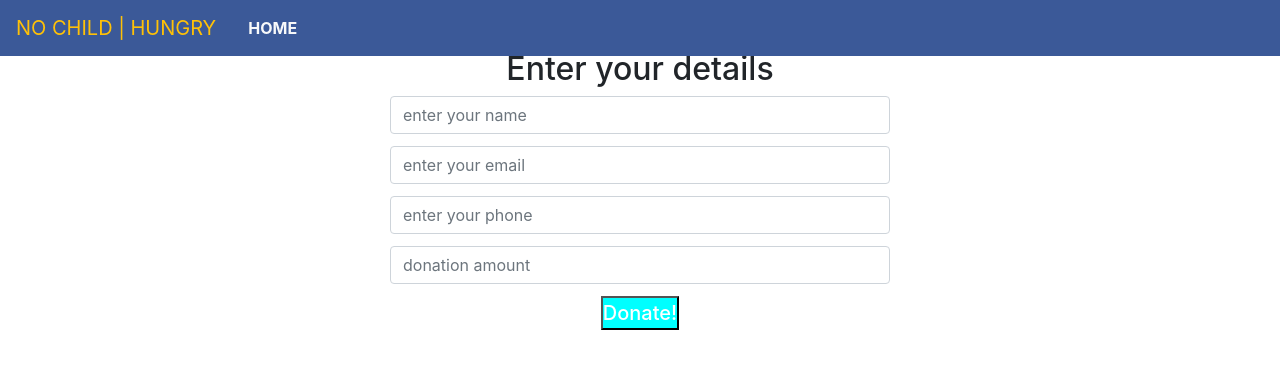
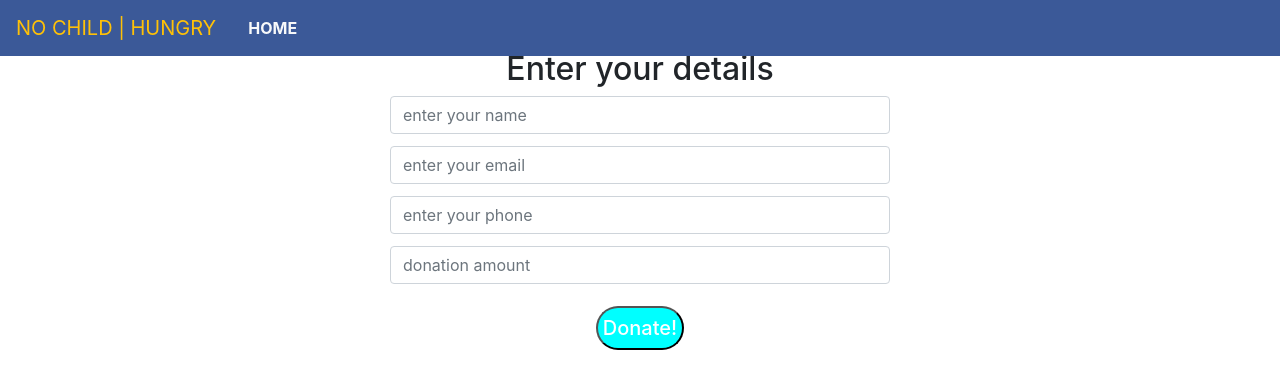
Before and after one commit to anjalinigade349/nochildhungrey, a PHP site: page /form.php in a window 1280 px wide. Shown: the top 389 px of the page. Run offline with PHP 8.4, Linux system fonts and the light colour scheme.

Commit message:
Update style.css

```diff
--- a/style.css
+++ b/style.css
@@ -103,7 +103,9 @@ backgroud-color:cyan;
 .bt2{
 	background-color:cyan;
 	color:white;
-	width:
+	width:auto;
+	padding:5px;
+	margin:10px;
 	border-radius:25px;
 	font-size:20px;
 	font-weight:500;
```
